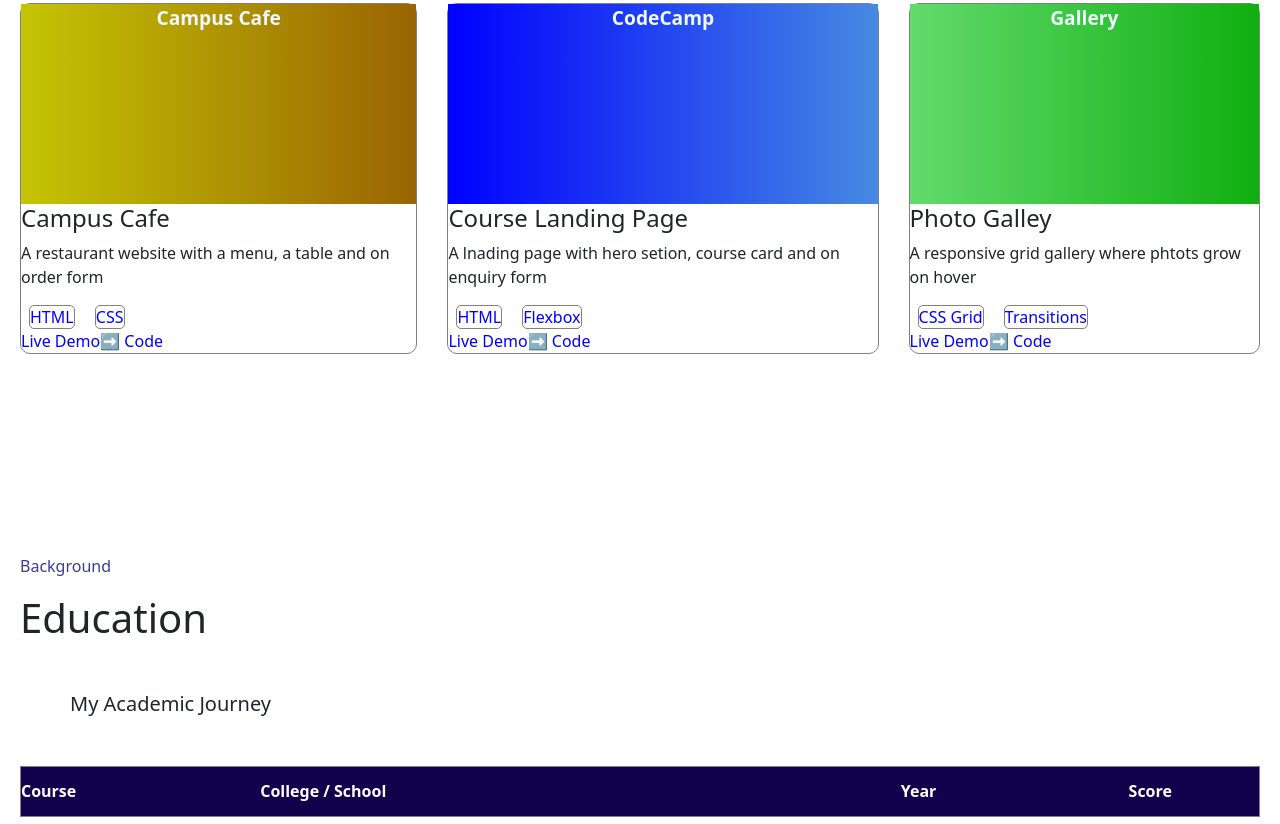
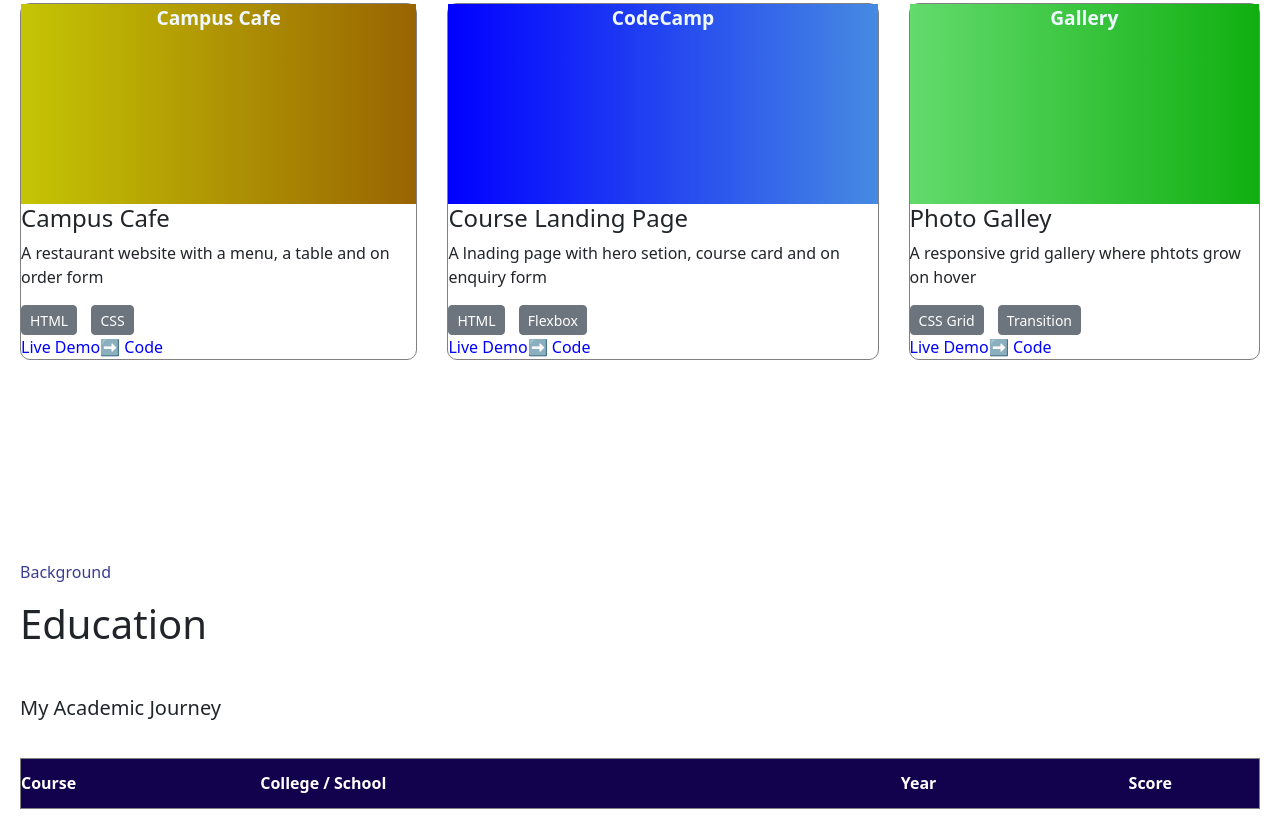
Before and after one commit to saurabhpal2363/Personal-Portfolio-Website, a plain HTML site: page index.html in a window 1280 px wide. Shown: the part 1976-2800 px from the top of the page. Drawn offline with nearby package versions, Linux system fonts and the light colour scheme.

Commit message:
Customize UI & UX

```diff
--- a/index.html
+++ b/index.html
@@ -38,7 +38,7 @@
                 </div>
             </div>
             <div class="img">
-
+                SB
             </div>
         </main>
     </header>
@@ -124,8 +124,10 @@
                 <div class="des">
                     <h4>Campus Cafe</h4>
                     <p>A restaurant website with a menu, a table and on order form</p>
-                    <span>HTML</span>
-                    <span>CSS</span>
+                    <!-- <span>HTML</span>
+                    <span>CSS</span> -->
+                    <button type="button" class="btn btn-secondary btn-sm def">HTML</button>
+                    <button type="button" class="btn btn-secondary btn-sm def">CSS</button>
                     <br>
                     <a href="#" class="demo">Live Demo</a>
                     <a href="#">Code</a>
@@ -137,8 +139,10 @@
                 <div class="des">
                     <h4>Course Landing Page</h4>
                     <p>A lnading page with hero setion, course card and on enquiry form</p>
-                    <span>HTML</span>
-                    <span>Flexbox</span>
+                    <!-- <span>HTML</span>
+                    <span>Flexbox</span> -->
+                    <button type="button" class="btn btn-secondary btn-sm def">HTML</button>
+                    <button type="button" class="btn btn-secondary btn-sm def">Flexbox</button>
                     <br>
                     <a href="#" class="demo">Live Demo</a>
                     <a href="#">Code</a>
@@ -150,8 +154,10 @@
                 <div class="des">
                     <h4>Photo Galley</h4>
                     <p>A responsive grid gallery where phtots grow on hover</p>
-                    <span>CSS Grid</span>
-                    <span>Transitions</span>
+                    <!-- <span>CSS Grid</span>
+                    <span>Transitions</span> -->
+                    <button type="button" class="btn btn-secondary btn-sm def">CSS Grid</button>
+                    <button type="button" class="btn btn-secondary btn-sm def">Transition</button>
                     <br>
                     <a href="#" class="demo">Live Demo</a>
                     <a href="#">Code</a>
--- a/style.css
+++ b/style.css
@@ -7,11 +7,13 @@ nav {
     display: flex;
     margin: 20px;
     justify-content: space-between;
+
 }
 
 .ref {
     display: flex;
     gap: 20px;
+    align-items: center;
 }
 
 .hire {
@@ -37,6 +39,11 @@ main {
     width: 300px;
     border-radius: 50%;
     border: 10px solid rgb(13, 129, 138);
+    display: flex;
+    align-items: center;
+    justify-content: center;
+    font-size: 100px;
+    color: blue;
 }
 
 a {
@@ -59,6 +66,7 @@ a {
 .data {
     border: 2px solid rgb(163, 158, 158);
     border-radius: 10px;
+    height: 100px;
 }
 
 .tag {
@@ -172,7 +180,7 @@ td {
 }
 
 h5 {
-    margin: 50px;
+    padding: 40px 0 30px;
 }
 
 .contact {
@@ -182,9 +190,10 @@ h5 {
 }
 
 input {
-    width: 300px;
+    width: 340px;
     height: 50px;
     margin: 5px;
+    transform: translateX(-5px);
 }
 
 .msg {
@@ -213,3 +222,8 @@ footer {
     padding: 15px;
     color: white;
 }
+
+.def {
+    height: 30px;
+    margin-right: 10px;
+}
```
